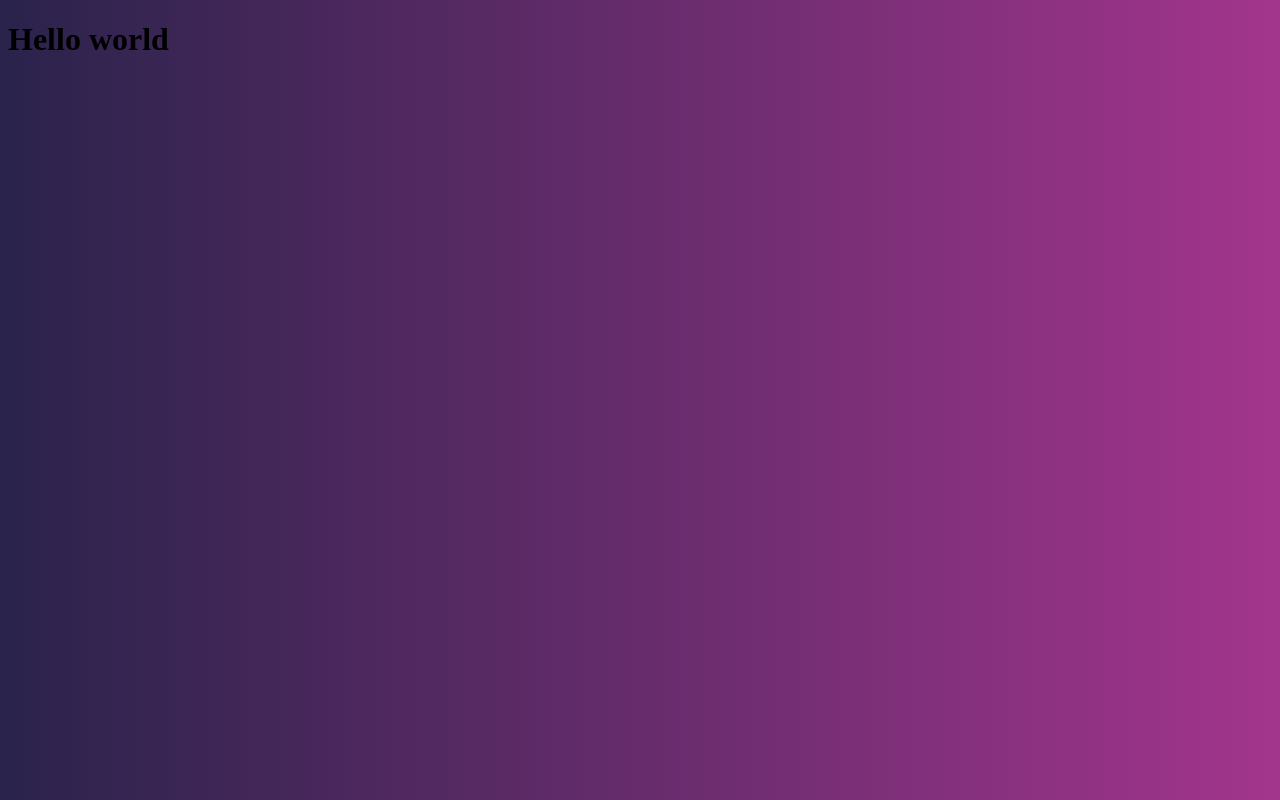
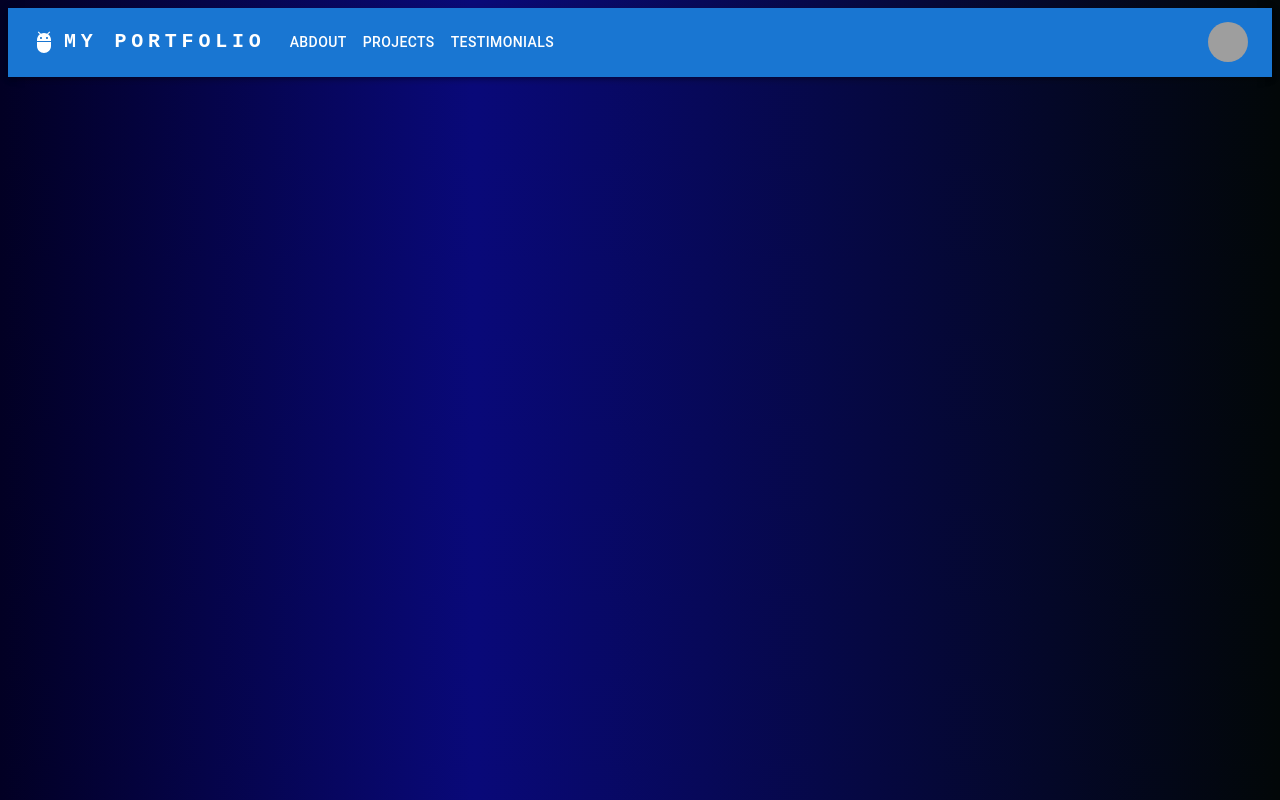
Before and after one commit to boundy99/My-Portfolio, a React (Create React App) app: page / in a window 1280 px wide. Built offline with nearby package versions, Linux system fonts and the light colour scheme; grey boxes are pictures that could not be loaded.

Commit message:
Feat: Navbar

```diff
--- a/package.json
+++ b/package.json
@@ -3,6 +3,9 @@
   "version": "0.1.0",
   "private": true,
   "dependencies": {
+    "@emotion/react": "^11.10.5",
+    "@emotion/styled": "^11.10.5",
+    "@mui/material": "^5.11.1",
     "@testing-library/jest-dom": "^5.16.5",
     "@testing-library/react": "^13.4.0",
     "@testing-library/user-event": "^13.5.0",
--- a/public/style.css
+++ b/public/style.css
@@ -1,4 +1,4 @@
-body {
-    background: rgb(42, 35, 75);
-    background: linear-gradient(90deg, rgba(42, 35, 75, 1) 0%, rgba(163, 53, 141, 1) 100%, rgba(98, 72, 110, 1) 100%);
-}
+    body {
+        background: rgb(2, 0, 36);
+        background: linear-gradient(90deg, rgba(2, 0, 36, 1) 0%, rgba(9, 9, 121, 1) 37%, rgba(2, 7, 8, 1) 100%);
+    }
--- a/src/App.js
+++ b/src/App.js
@@ -1,6 +1,12 @@
 import React from "react"
+import Navbar from './components/Navbar'
+
 export default function App() {
 
-  return <h1>Hello world</h1>
+  return (
+    <div>
+      <Navbar />
+    </div>
+  )
 
 }
--- /dev/null
+++ b/src/components/Navbar.jsx
@@ -0,0 +1,161 @@
+import * as React from 'react';
+import AppBar from '@mui/material/AppBar';
+import Box from '@mui/material/Box';
+import Toolbar from '@mui/material/Toolbar';
+import IconButton from '@mui/material/IconButton';
+import Typography from '@mui/material/Typography';
+import Menu from '@mui/material/Menu';
+import MenuIcon from '@mui/icons-material/Menu';
+import Container from '@mui/material/Container';
+import Avatar from '@mui/material/Avatar';
+import Button from '@mui/material/Button';
+import Tooltip from '@mui/material/Tooltip';
+import MenuItem from '@mui/material/MenuItem';
+import AdbIcon from '@mui/icons-material/Adb';
+
+const pages = ['Abdout', 'Projects', 'Testimonials'];
+const settings = ['Profile', 'Account', 'Dashboard', 'Logout'];
+
+export default function Navbar() {
+  const [anchorElNav, setAnchorElNav] = React.useState(null);
+  const [anchorElUser, setAnchorElUser] = React.useState(null);
+
+  const handleOpenNavMenu = (event) => {
+    setAnchorElNav(event.currentTarget);
+  };
+  const handleOpenUserMenu = (event) => {
+    setAnchorElUser(event.currentTarget);
+  };
+
+  const handleCloseNavMenu = () => {
+    setAnchorElNav(null);
+  };
+
+  const handleCloseUserMenu = () => {
+    setAnchorElUser(null);
+  };
+
+  return (
+    <AppBar position="static">
+      <Container maxWidth="xl">
+        <Toolbar disableGutters>
+          <AdbIcon sx={{ display: { xs: 'none', md: 'flex' }, mr: 1 }} />
+          <Typography
+            variant="h6"
+            noWrap
+            component="a"
+            href="/"
+            sx={{
+              mr: 2,
+              display: { xs: 'none', md: 'flex' },
+              fontFamily: 'monospace',
+              fontWeight: 700,
+              letterSpacing: '.3rem',
+              color: 'inherit',
+              textDecoration: 'none',
+            }}
+          >
+            MY PORTFOLIO
+          </Typography>
+
+          <Box sx={{ flexGrow: 1, display: { xs: 'flex', md: 'none' } }}>
+            <IconButton
+              size="large"
+              aria-label="account of current user"
+              aria-controls="menu-appbar"
+              aria-haspopup="true"
+              onClick={handleOpenNavMenu}
+              color="inherit"
+            >
+              <MenuIcon />
+            </IconButton>
+            <Menu
+              id="menu-appbar"
+              anchorEl={anchorElNav}
+              anchorOrigin={{
+                vertical: 'bottom',
+                horizontal: 'left',
+              }}
+              keepMounted
+              transformOrigin={{
+                vertical: 'top',
+                horizontal: 'left',
+              }}
+              open={Boolean(anchorElNav)}
+              onClose={handleCloseNavMenu}
+              sx={{
+                display: { xs: 'block', md: 'none' },
+              }}
+            >
+              {pages.map((page) => (
+                <MenuItem key={page} onClick={handleCloseNavMenu}>
+                  <Typography textAlign="center">{page}</Typography>
+                </MenuItem>
+              ))}
+            </Menu>
+          </Box>
+          <AdbIcon sx={{ display: { xs: 'flex', md: 'none' }, mr: 1 }} />
+          <Typography
+            variant="h5"
+            noWrap
+            component="a"
+            href=""
+            sx={{
+              mr: 2,
+              display: { xs: 'flex', md: 'none' },
+              flexGrow: 1,
+              fontFamily: 'monospace',
+              fontWeight: 700,
+              letterSpacing: '.3rem',
+              color: 'inherit',
+              textDecoration: 'none',
+            }}
+          >
+            LOGO
+          </Typography>
+          <Box sx={{ flexGrow: 1, display: { xs: 'none', md: 'flex' } }}>
+            {pages.map((page) => (
+              <Button
+                key={page}
+                onClick={handleCloseNavMenu}
+                sx={{ my: 2, color: 'white', display: 'block' }}
+              >
+                {page}
+              </Button>
+            ))}
+          </Box>
+
+          <Box sx={{ flexGrow: 0 }}>
+            <Tooltip title="Open settings">
+              <IconButton onClick={handleOpenUserMenu} sx={{ p: 0 }}>
+                <Avatar alt="Remy Sharp" src="/static/images/avatar/2.jpg" />
+              </IconButton>
+            </Tooltip>
+            <Menu
+              sx={{ mt: '45px' }}
+              id="menu-appbar"
+              anchorEl={anchorElUser}
+              anchorOrigin={{
+                vertical: 'top',
+                horizontal: 'right',
+              }}
+              keepMounted
+              transformOrigin={{
+                vertical: 'top',
+                horizontal: 'right',
+              }}
+              open={Boolean(anchorElUser)}
+              onClose={handleCloseUserMenu}
+            >
+              {settings.map((setting) => (
+                <MenuItem key={setting} onClick={handleCloseUserMenu}>
+                  <Typography textAlign="center">{setting}</Typography>
+                </MenuItem>
+              ))}
+            </Menu>
+          </Box>
+        </Toolbar>
+      </Container>
+    </AppBar>
+  );
+}
```
Also changed, not shown: 1 other file (tests, documents, lock files or other folders).
